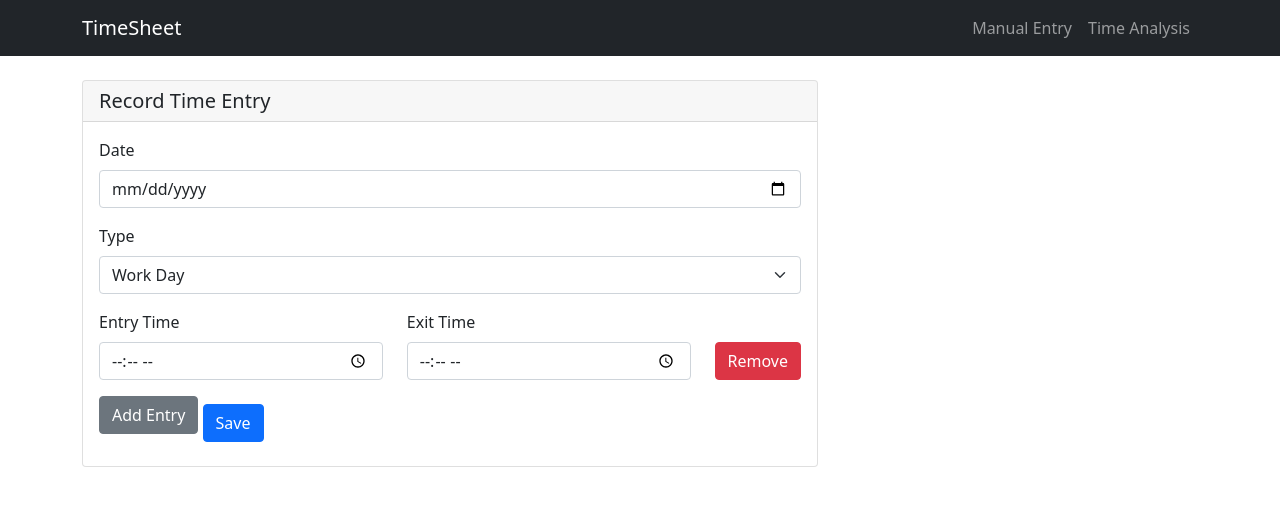
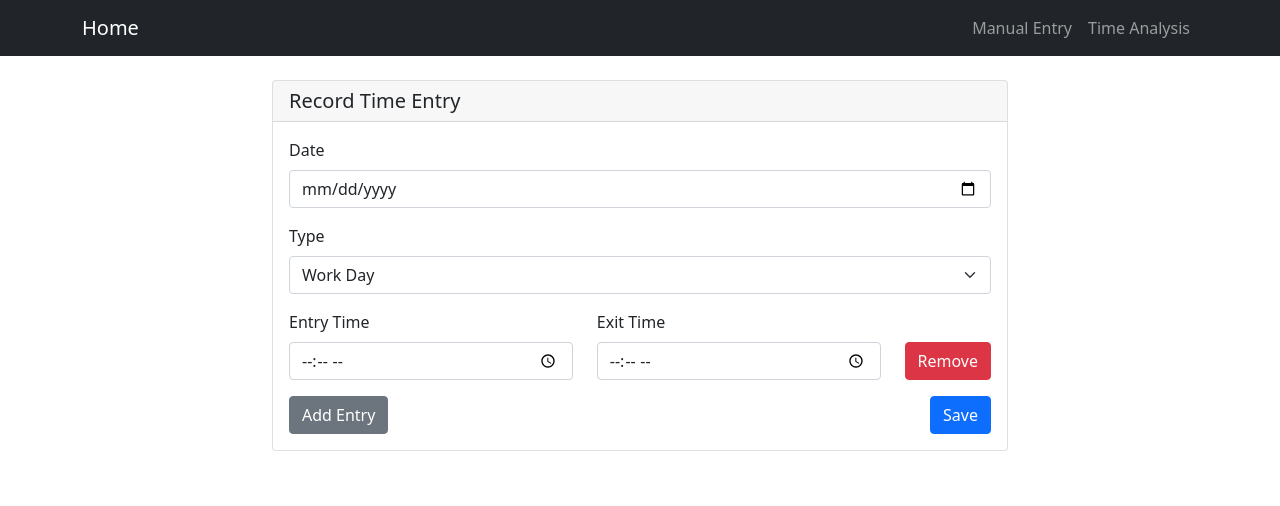
Before and after one commit to PPeitsch/TimeTrack, a Flask app: page /entry in a window 1280 px wide. Shown: the top 506 px of the page. Run offline with Flask 3, Linux system fonts and the light colour scheme.

Commit message:
[FIX] Improve UI and form functionality
- Center record entry form
- Fix button alignment
- Add form submission handler
- Update navbar and page titles
- Fix template title duplication

```diff
--- a/app/templates/base.html
+++ b/app/templates/base.html
@@ -9,7 +9,7 @@
 <body>
     <nav class="navbar navbar-expand-lg navbar-dark bg-dark">
         <div class="container">
-            <a class="navbar-brand" href="/">TimeSheet</a>
+            <a class="navbar-brand" href="/">Home</a>
             <div class="navbar-nav">
                 <a class="nav-link" href="/entry">Manual Entry</a>
                 <a class="nav-link" href="/analysis">Time Analysis</a>
--- a/app/templates/index.html
+++ b/app/templates/index.html
@@ -1,6 +1,6 @@
 {% extends "base.html" %}
 
-{% block title %}TimeSheet - Home{% endblock %}
+{% block title %}Home{% endblock %}
 
 {% block content %}
 <div class="container mt-4">
--- a/app/templates/manual_entry.html
+++ b/app/templates/manual_entry.html
@@ -3,7 +3,7 @@
 {% block title %}Manual Entry{% endblock %}
 
 {% block content %}
-<div class="row">
+<div class="row justify-content-center">
     <div class="col-md-8">
         <div class="card">
             <div class="card-header">
@@ -36,15 +36,16 @@
                                 <label class="form-label">Exit Time</label>
                                 <input type="time" class="form-control exit-time">
                             </div>
-                            <div class="col-auto">
-                                <label class="form-label">&nbsp;</label>
-                                <button type="button" class="btn btn-danger d-block remove-entry">Remove</button>
+                            <div class="col-auto d-flex align-items-end">
+                                <button type="button" class="btn btn-danger remove-entry">Remove</button>
                             </div>
                         </div>
                     </div>
 
-                    <button type="button" class="btn btn-secondary mb-3" id="addEntry">Add Entry</button>
-                    <button type="submit" class="btn btn-primary">Save</button>
+                    <div class="d-flex justify-content-between">
+                        <button type="button" class="btn btn-secondary" id="addEntry">Add Entry</button>
+                        <button type="submit" class="btn btn-primary">Save</button>
+                    </div>
                 </form>
             </div>
         </div>
@@ -59,9 +60,37 @@ document.getElementById('addEntry').addEventListener('click', function() {
     document.getElementById('timeEntries').appendChild(template);
 });
 
-document.getElementById('entryForm').addEventListener('submit', function(e) {
+document.getElementById('entryForm').addEventListener('submit', async function(e) {
     e.preventDefault();
-    // Form submission logic
+
+    const formData = {
+        date: document.getElementById('date').value,
+        employee_id: 1, // Temporal hasta implementar login
+        entries: Array.from(document.querySelectorAll('.time-entry')).map(entry => ({
+            entry: entry.querySelector('.entry-time').value,
+            exit: entry.querySelector('.exit-time').value
+        })),
+        absence_code: document.getElementById('entryType').value === 'WORK' ? null : document.getElementById('entryType').value
+    };
+
+    try {
+        const response = await fetch('/entry', {
+            method: 'POST',
+            headers: {
+                'Content-Type': 'application/json'
+            },
+            body: JSON.stringify(formData)
+        });
+
+        if (response.ok) {
+            alert('Entry saved successfully');
+            location.reload();
+        } else {
+            alert('Error saving entry');
+        }
+    } catch (error) {
+        alert('Error saving entry');
+    }
 });
 </script>
 {% endblock %}
```
